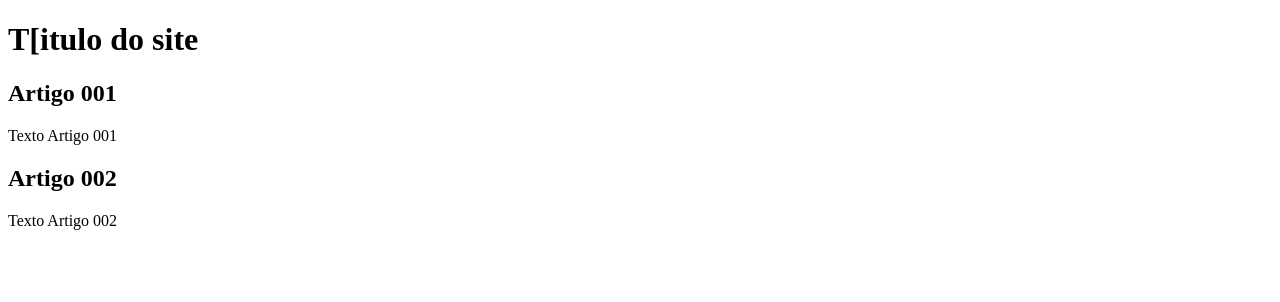
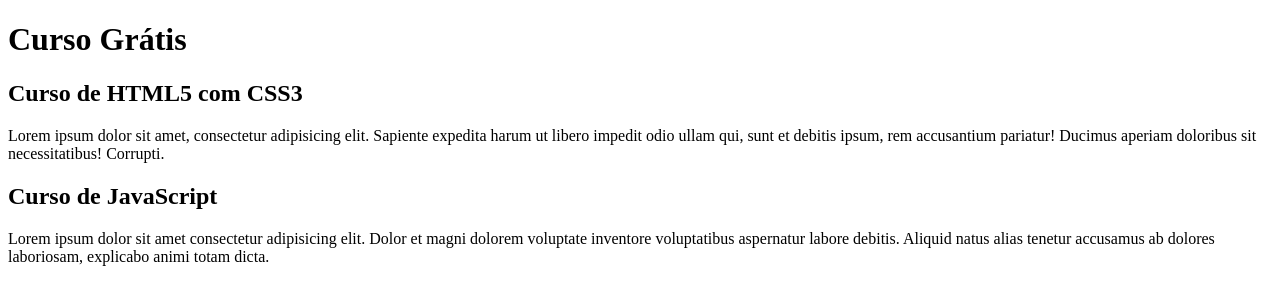
Before and after one commit to Samux9221/projeto-site, a plain HTML site: page index.html in a window 1280 px wide. Drawn offline with Linux system fonts and the light colour scheme.

Commit message:
comecei a escrever o conteúdo

```diff
--- a/index.html
+++ b/index.html
@@ -3,20 +3,20 @@
 <head>
     <meta charset="UTF-8">
     <meta name="viewport" content="width=device-width, initial-scale=1.0">
-    <title>T[itulo do site</title>
+    <title>Título do site</title>
 </head>
 <body>
     <main>
         <header>
-            <h1>T[itulo do site</h1>
+            <h1>Curso Grátis</h1>
         </header>
         <article>
-            <h2>Artigo 001</h2>
-            <p>Texto Artigo 001</p>
+            <h2>Curso de HTML5 com CSS3</h2>
+            <p>Lorem ipsum dolor sit amet, consectetur adipisicing elit. Sapiente expedita harum ut libero impedit odio ullam qui, sunt et debitis ipsum, rem accusantium pariatur! Ducimus aperiam doloribus sit necessitatibus! Corrupti.</p>
         </article>
         <article>
-            <h2>Artigo 002</h2>
-            <p>Texto Artigo 002</p>
+            <h2>Curso de JavaScript</h2>
+            <p>Lorem ipsum dolor sit amet consectetur adipisicing elit. Dolor et magni dolorem voluptate inventore voluptatibus aspernatur labore debitis. Aliquid natus alias tenetur accusamus ab dolores laboriosam, explicabo animi totam dicta.</p>
         </article>
     </main>
 </body>
```
